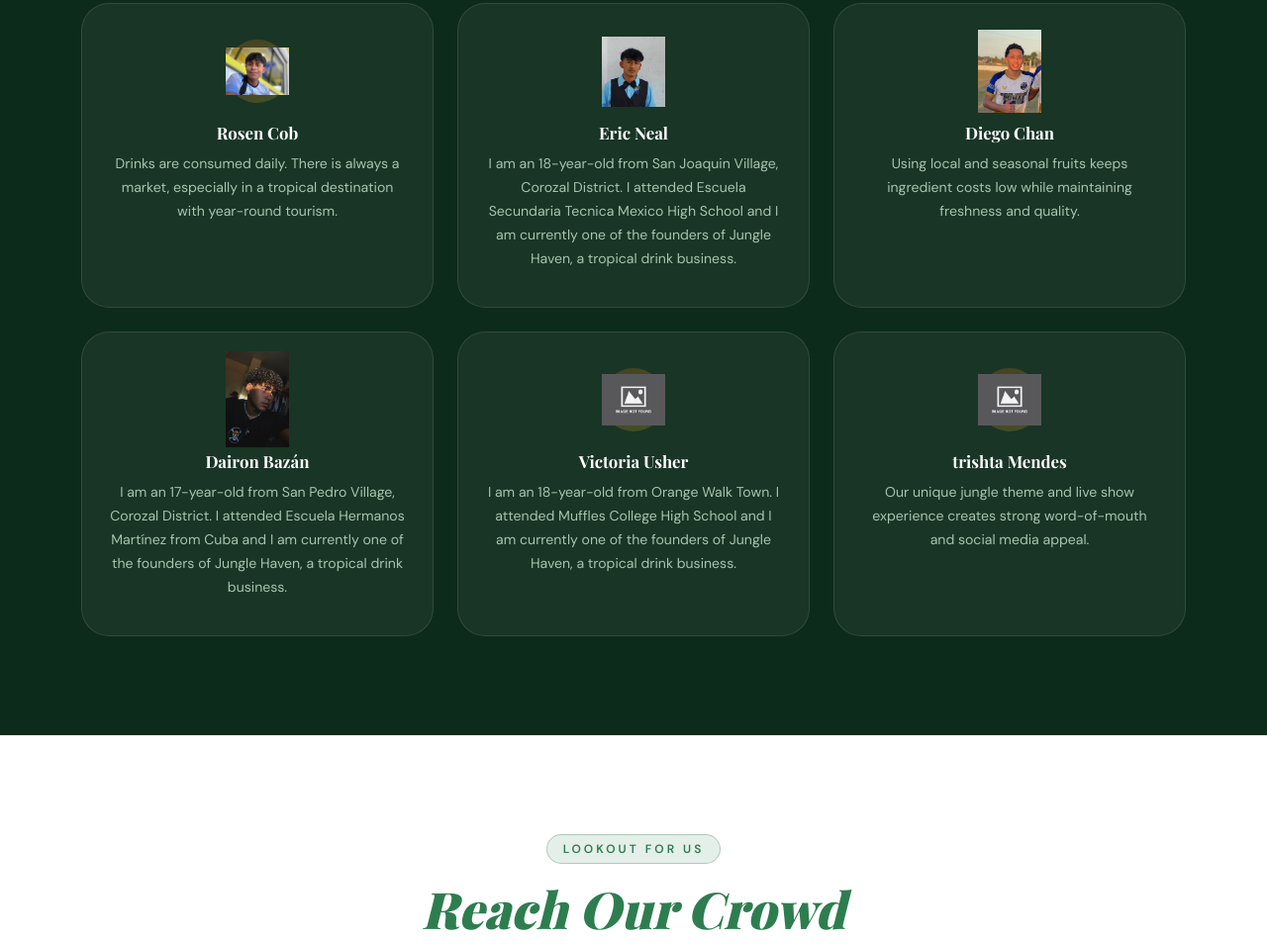
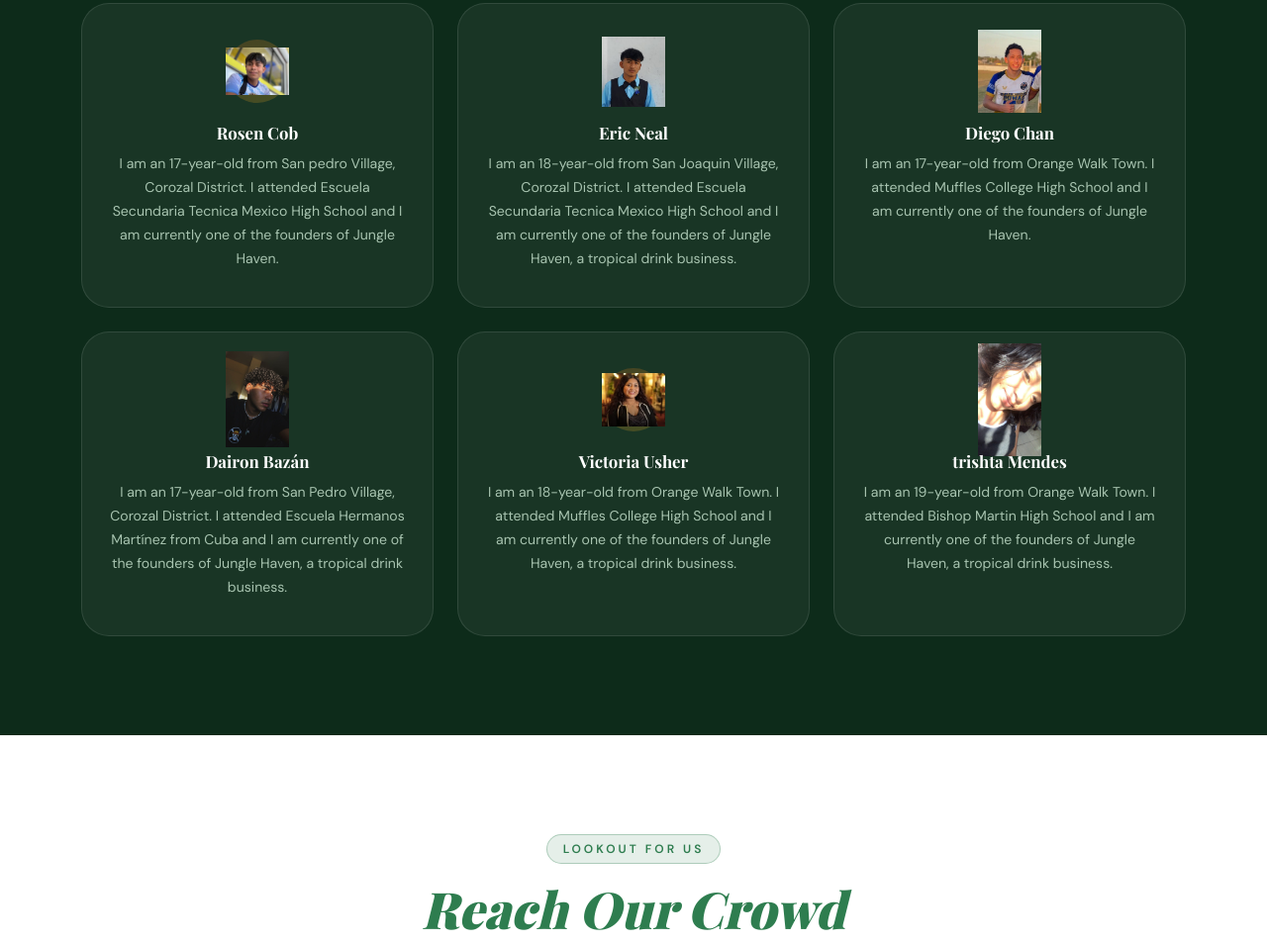
Before and after one commit to e-neal/Jungle-Haven, a plain HTML site: page index.html in a window 1280 px wide. Shown: the part 4666-5620 px from the top of the page at 99% size. Drawn offline with nearby package versions, Linux system fonts and the light colour scheme; a web font is replaced by a local one.

Commit message:
Add files via upload

```diff
--- a/index.html
+++ b/index.html
@@ -209,7 +209,7 @@
           <div class="profit-card">
             <div class="profit-icon"><img src="rosen.jpeg"></div>
             <h5>Rosen Cob</h5>
-            <p>Drinks are consumed daily. There is always a market, especially in a tropical destination with year-round tourism.</p>
+            <p>I am an 17-year-old from San pedro Village, Corozal District. I attended Escuela Secundaria Tecnica Mexico High School and I am currently one of the founders of Jungle Haven.</p>
           </div>
         </div>
         <div class="col-lg-4 col-md-6">
@@ -223,7 +223,7 @@
           <div class="profit-card">
             <div class="profit-icon"><img src="diego.jpeg"></div>
             <h5>Diego Chan </h5>
-            <p>Using local and seasonal fruits keeps ingredient costs low while maintaining freshness and quality.</p>
+            <p>I am an 17-year-old from Orange Walk Town. I attended Muffles College High School and I am currently one of the founders of Jungle Haven.</p>
           </div>
         </div>
         <div class="col-lg-4 col-md-6">
@@ -235,16 +235,16 @@
         </div>
         <div class="col-lg-4 col-md-6">
           <div class="profit-card">
-            <div class="profit-icon"><img src="notfound.png"></div>
+            <div class="profit-icon"><img src="victoriausher.jpeg"></div>
             <h5>Victoria Usher </h5>
             <p>I am an 18-year-old from Orange Walk Town. I attended Muffles College High School and I am currently one of the founders of Jungle Haven, a tropical drink business.</p>
           </div>
         </div>
          <div class="col-lg-4 col-md-6">
           <div class="profit-card">
-            <div class="profit-icon"><img src="notfound.png"></div>
+            <div class="profit-icon"><img src="trishta.jpeg"></div>
             <h5>trishta Mendes </h5>
-            <p>Our unique jungle theme and live show experience creates strong word-of-mouth and social media appeal.</p>
+            <p>I am an 19-year-old from Orange Walk Town. I attended Bishop Martin High School and I am currently one of the founders of Jungle Haven, a tropical drink business.</p>
           </div>
         </div>
       </div>
```
Also changed, not shown: trishta.jpeg (added).
